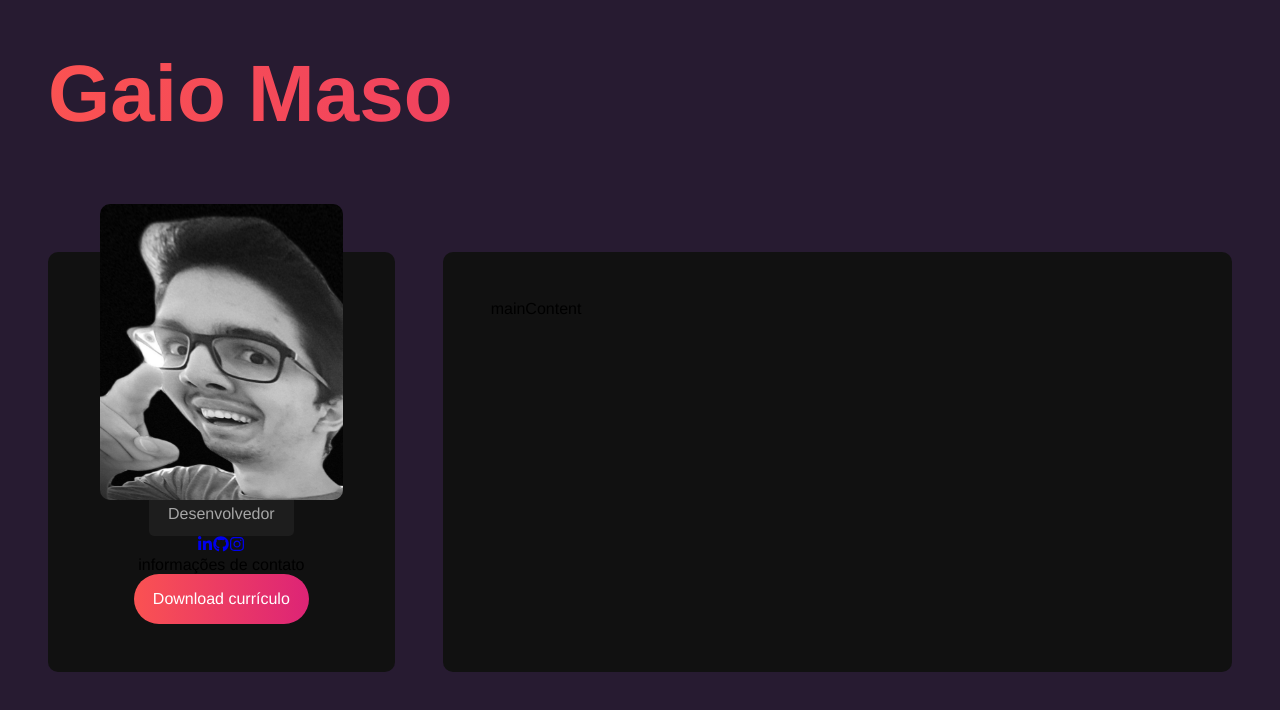
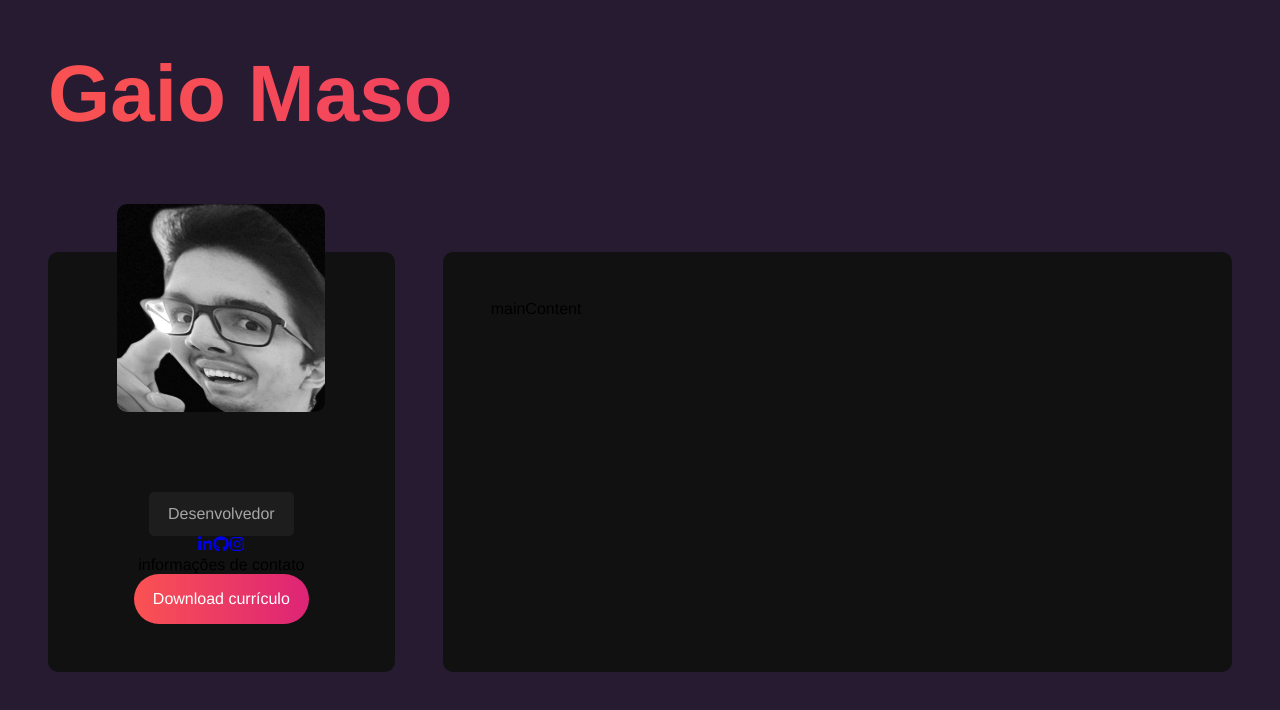
Before and after one commit to GAMAZZO/perfil-gaio-sass, a React (Vite) app: page / in a window 1280 px wide. Shown: the top 710 px of the page. Built offline with nearby package versions, Linux system fonts and the light colour scheme.

Commit message:
mudadno a imagem

```diff
--- a/src/components/Sidebar.jsx
+++ b/src/components/Sidebar.jsx
@@ -1,5 +1,5 @@
 
-import Avatar from '../img/eu.jpg'
+import Avatar from '../img/eu3.jpg'
 import SocialNetworks from './SocialNetworks'
 
 import "../styles/components/sidebar.sass"
--- a/src/styles/components/sidebar.sass
+++ b/src/styles/components/sidebar.sass
@@ -13,7 +13,7 @@
     padding: 3rem 0
 
     img
-        max-width: 70%
+        max-width: 60%
         border-radius: variables.$container-border-radius
         position: absolute
         top: -3rem
```
